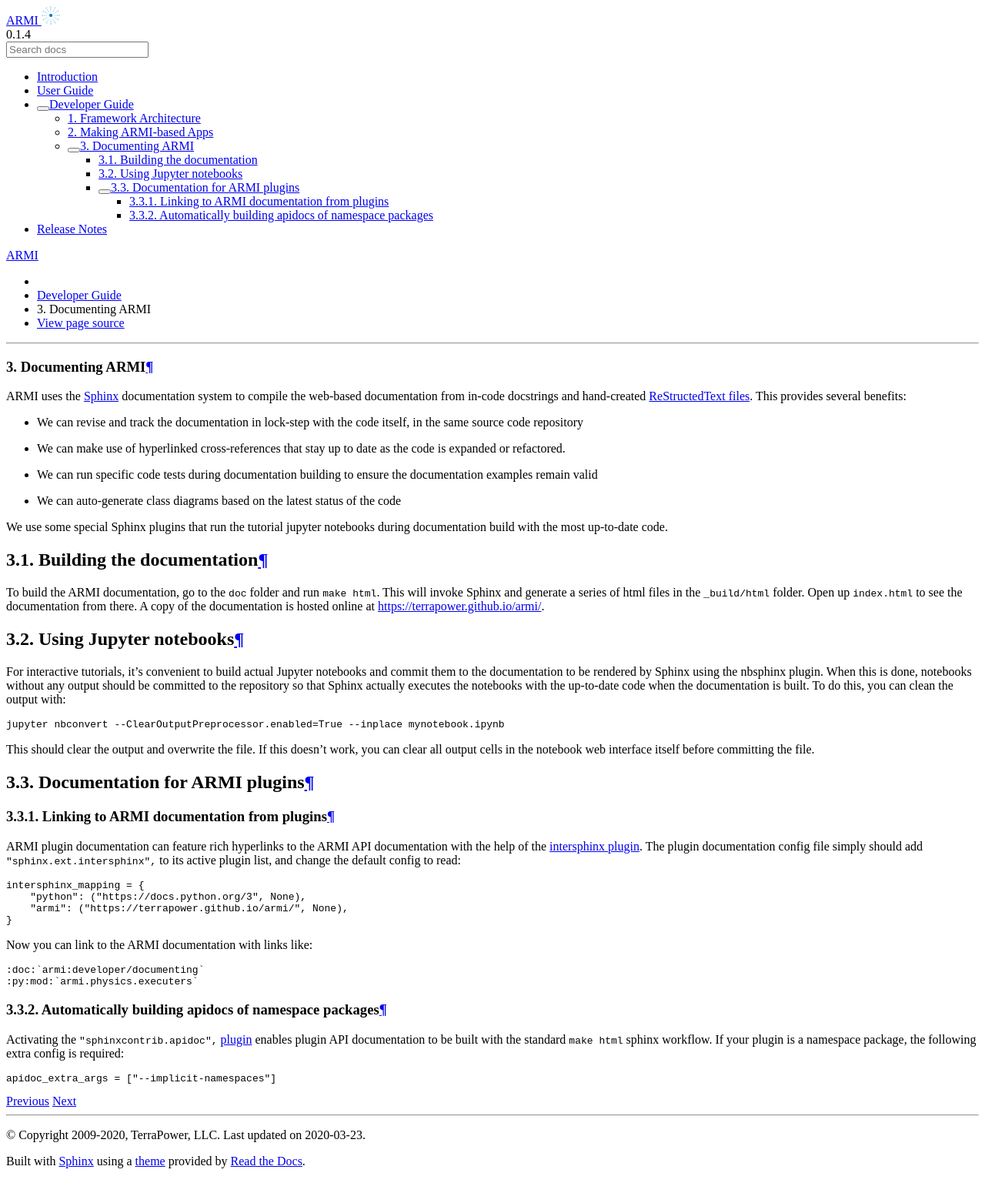
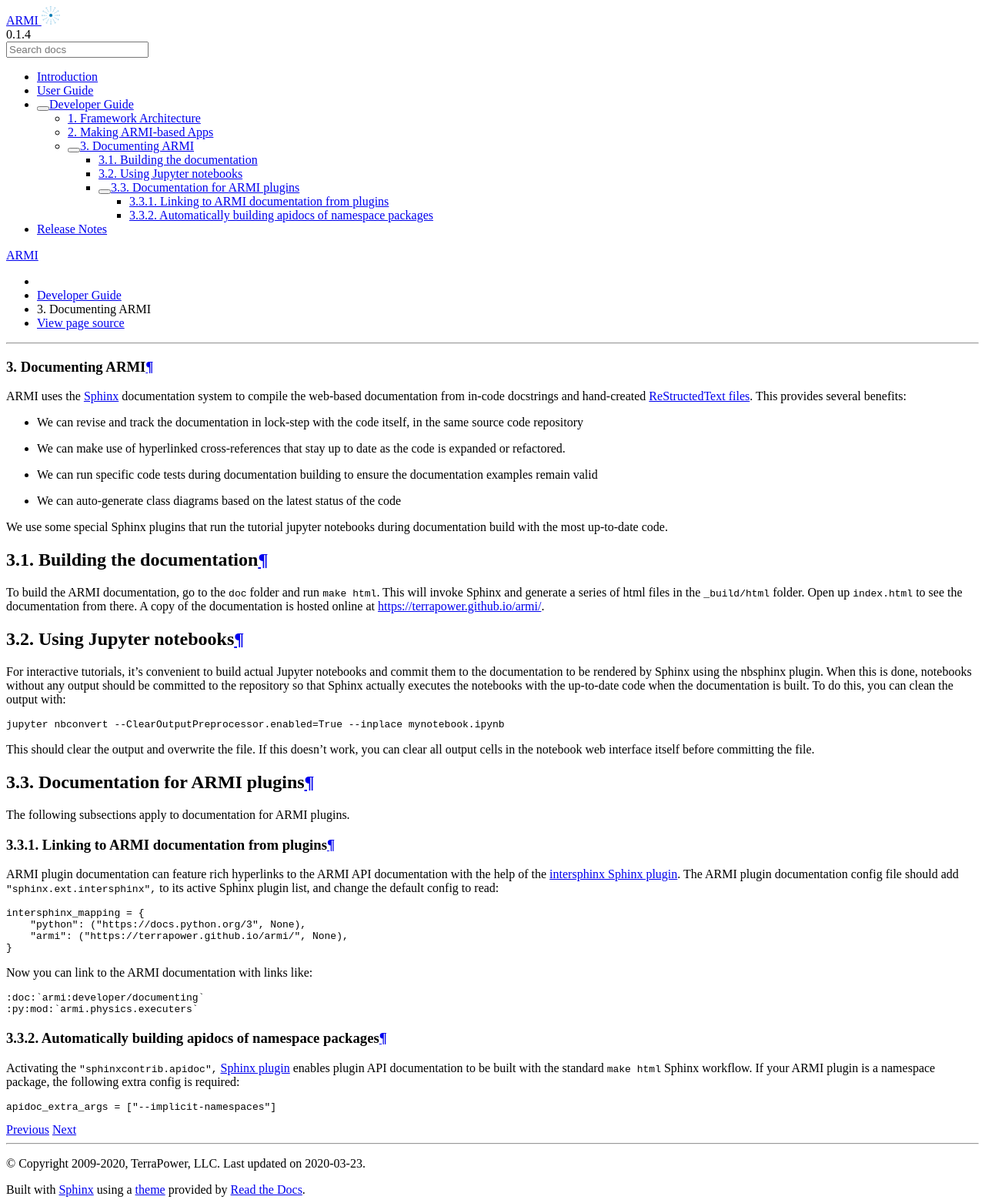
Before and after one commit to terrapower/armi, a Sphinx documentation site: the page built from doc/developer/documenting.rst, in a window 1280 px wide. Shown: the whole page at 77% size. Built offline with Sphinx 7.4.7 and the Read the Docs theme 2.0.0, drawn with Linux system fonts in a browser that asks for light colours; pages that are not in the unit, such as notebooks, are missing from menus; the version number is read from the project's files by our own code; before the commit the page ends 1526 px from its top, so only the background shows below that.

Commit message:
Clarify ARMI vs. Sphinx plugin in docs

```diff
--- /dev/null
+++ b/doc/.static/theme_fixes.css
@@ -0,0 +1,11 @@
+/* override table width restrictions */
+@media screen and (min-width: 767px) {
+
+   .wy-table-responsive table td {
+      white-space: normal !important;
+   }
+
+   .wy-table-responsive {
+      overflow: visible !important;
+   }
+}
--- a/doc/developer/documenting.rst
+++ b/doc/developer/documenting.rst
@@ -38,14 +38,15 @@ all output cells in the notebook web interface itself before committing the file
 
 Documentation for ARMI plugins
 ------------------------------
+The following subsections apply to documentation for ARMI plugins.
 
 Linking to ARMI documentation from plugins
 ^^^^^^^^^^^^^^^^^^^^^^^^^^^^^^^^^^^^^^^^^^
 ARMI plugin documentation can feature rich hyperlinks to the ARMI API documentation
 with the help of the
-`intersphinx plugin <http://www.sphinx-doc.org/en/master/usage/extensions/intersphinx.html>`_.
-The plugin documentation config file simply should add ``"sphinx.ext.intersphinx",`` to
-its active plugin list, and change the default config to read::
+`intersphinx Sphinx plugin <http://www.sphinx-doc.org/en/master/usage/extensions/intersphinx.html>`_.
+The ARMI plugin documentation config file should add ``"sphinx.ext.intersphinx",`` to
+its active Sphinx plugin list, and change the default config to read::
 
     intersphinx_mapping = {
         "python": ("https://docs.python.org/3", None),
@@ -60,8 +61,9 @@ Now you can link to the ARMI documentation with links like::
 
 Automatically building apidocs of namespace packages
 ^^^^^^^^^^^^^^^^^^^^^^^^^^^^^^^^^^^^^^^^^^^^^^^^^^^^
-Activating the ``"sphinxcontrib.apidoc",`` `plugin <https://github.com/sphinx-contrib/apidoc>`_
-enables plugin API documentation to be built with the standard ``make html`` sphinx workflow. If
-your plugin is a namespace package, the following extra config is required::
+Activating the ``"sphinxcontrib.apidoc",``
+`Sphinx plugin <https://github.com/sphinx-contrib/apidoc>`_
+enables plugin API documentation to be built with the standard ``make html`` Sphinx workflow. If
+your ARMI plugin is a namespace package, the following extra config is required::
 
     apidoc_extra_args = ["--implicit-namespaces"]
```
